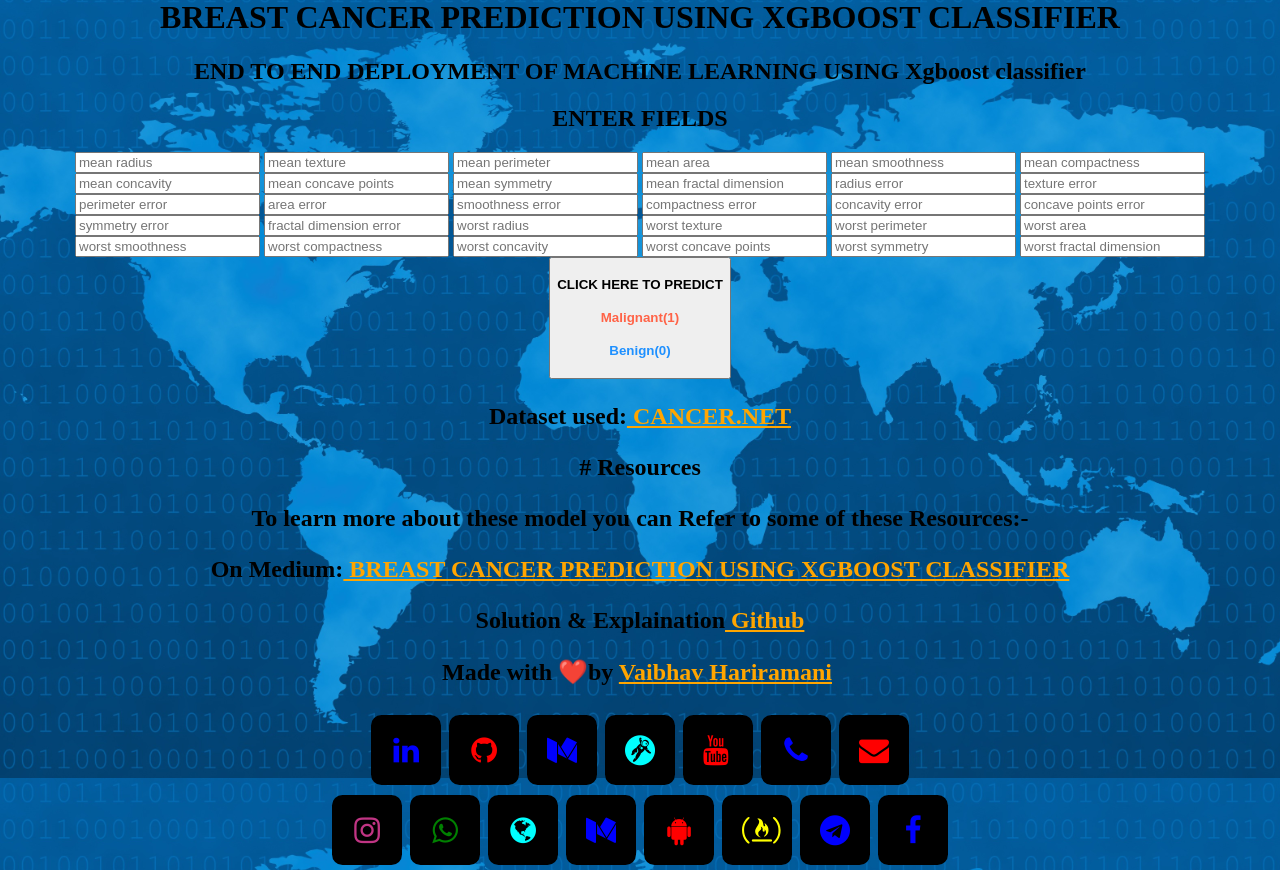
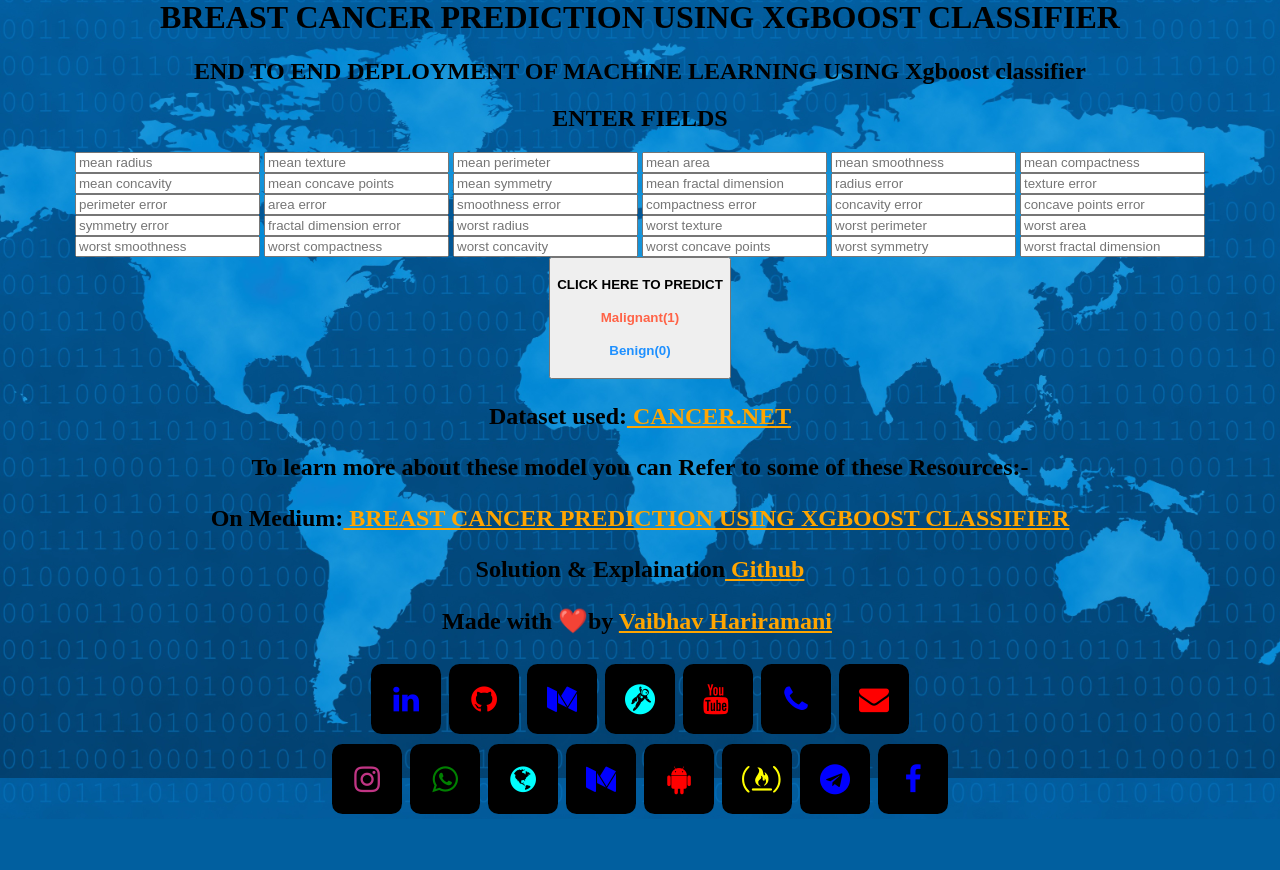
Before and after one commit to vaibhavhariramani/Breast_Cancer_Detection_ML-with-Web-End-Deployment, a Flask app: page / in a window 1280 px wide. Shown: the part 22-892 px from the top of the page. After the commit the page ends 836 px from the top, so only its background shows below. Run offline with Flask 2, Linux system fonts and the light colour scheme; parts of the project's set-up code (start-up, migrations or seed data) failed here and were passed over; some libraries are stand-ins or nearby versions.

Commit message:
Update index.html

```diff
--- a/templates/index.html
+++ b/templates/index.html
@@ -88,24 +88,17 @@
 				<h2>
 					<p>Dataset used:<a href="https://archive.ics.uci.edu/ml/datasets/Breast+Cancer+Wisconsin+(Diagnostic)" style="color: orange;"> CANCER.NET</a></p>
 				</h2>
-			<h2> <p># Resources </p>	</h2>
+
 
        <h2>
 					<p> To learn more about these model you can Refer to some of these Resources:-</p>
-		</h2>
-       <h2>
-					<p>
-						On Medium:<a href="https://medium.com/geeky-bawa/end-to-end-deployment-of-breast-cancer-prediction-through-machine-learning-using-flask-5442ef4c586d" style="color: orange;"> BREAST CANCER PREDICTION USING XGBOOST CLASSIFIER</a></p>
-						<p>
-						Solution & Explaination<a href="https://github.com/vaibhavhariaramani/Breast_Cancer_Detection_ML-with-Web-End-Deployment" style="color: orange;"> Github</a>
-					</p>
+					<p>On Medium:<a href="https://medium.com/geeky-bawa/end-to-end-deployment-of-breast-cancer-prediction-through-machine-learning-using-flask-5442ef4c586d" style="color: orange;"> BREAST CANCER PREDICTION USING XGBOOST CLASSIFIER</a></p>
+				<p> Solution & Explaination<a href="https://github.com/vaibhavhariaramani/Breast_Cancer_Detection_ML-with-Web-End-Deployment" style="color: orange;"> Github</a> </p>
 		</h2>
 
 
                    <!-- 	<h2>BY VAIBHAV HARIRAMANI</h2> -->
-				<h2>
-					<p>Made with ❤️by <a href="https://www.linkedin.com/in/vaibhav-hariramani-087488186/" style="color: orange;"><span>Vaibhav Hariramani</a>&nbsp;</span></p>
-		</h2>
+	<h2> <p>Made with ❤️by <a href="https://www.linkedin.com/in/vaibhav-hariramani-087488186/" style="color: orange;"><span>Vaibhav Hariramani</a>&nbsp;</span></p> </h2>
 
 			<head>
 			<meta name="viewport" content="width=device-width, initial-scale=1">
```
